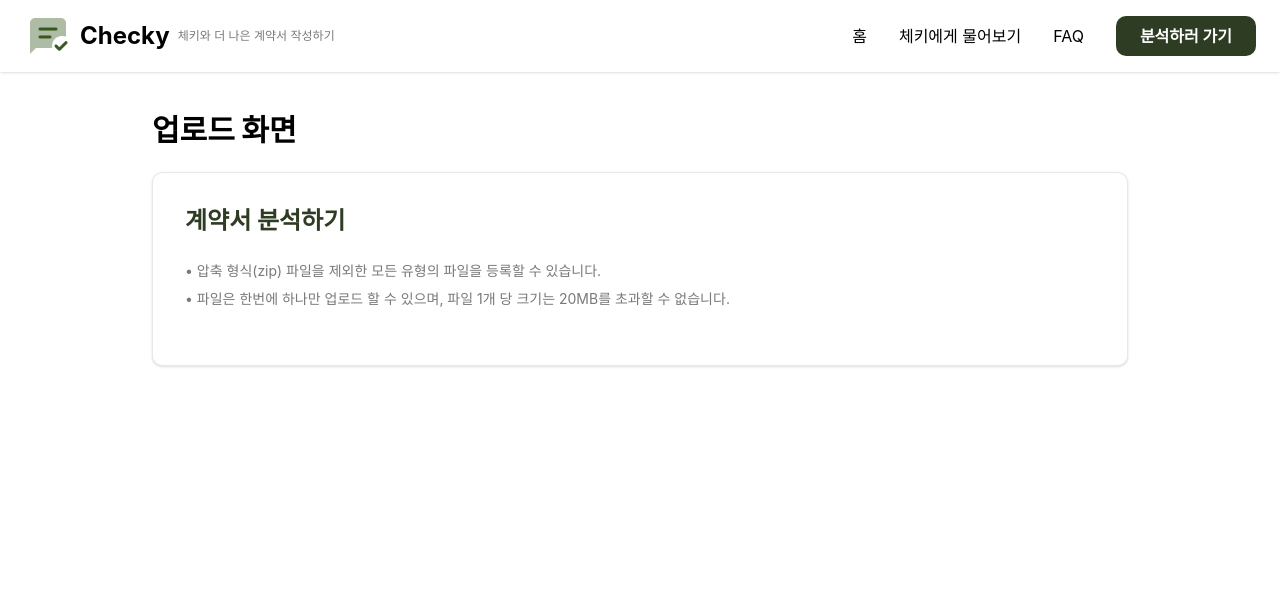
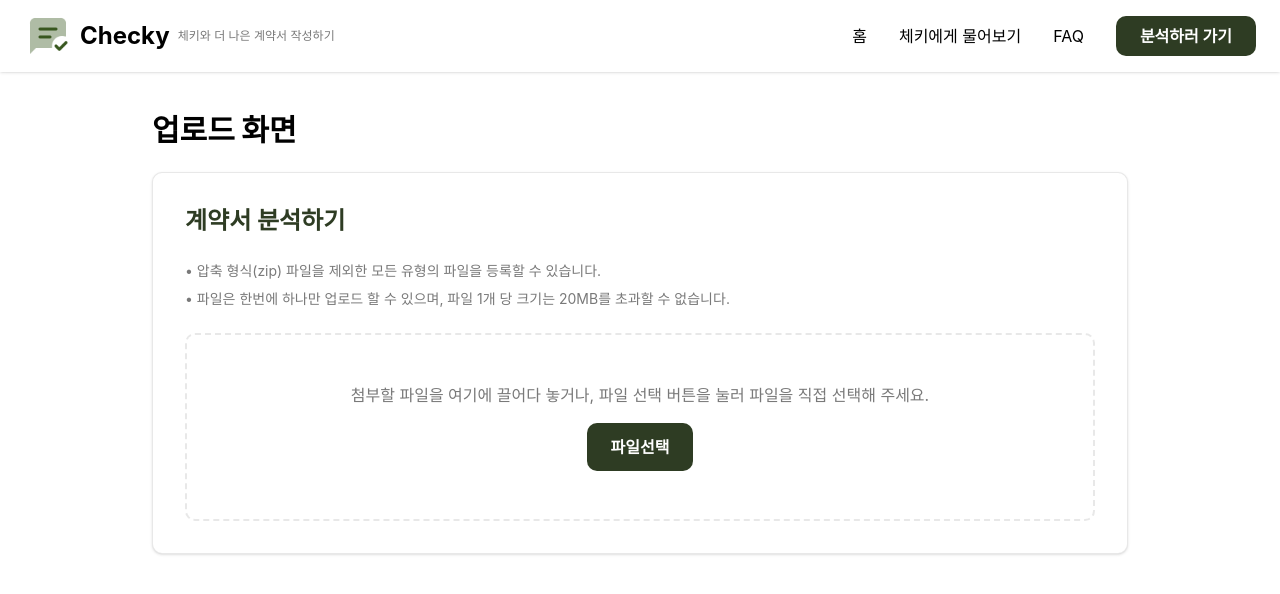
Before and after one commit to clear-checky/checky-FE, a React (Vite) app: page /upload in a window 1280 px wide. Shown: the top 594 px of the page. Built offline with nearby package versions, Linux system fonts and the light colour scheme.

Commit message:
feat: 파일 드래그 앤 드롭 영역 구현
- 점선 테두리 스타일의 드롭 영역 추가
- 호버 시 색상 변경 효과 구현
- 파일 선택 버튼 추가
- 안내 문구 및 중앙 정렬 레이아웃
- 기존 CSS 클래스 활용 (secondary, light-gray)

```diff
--- a/src/pages/UploadPage.tsx
+++ b/src/pages/UploadPage.tsx
@@ -23,7 +23,21 @@ export default function UploadPage() {
             </p>
           </div>
 
-          {/* 여기에 업로드 기능들이 들어갈 예정 */}
+          {/* 파일 드래그 앤 드롭 영역 */}
+          <div className="border-2 border-dashed border-light-gray/60 rounded-[10px] p-12 text-center hover:border-secondary/60 transition-colors">
+            <div className="text-gray mb-4">
+              첨부할 파일을 여기에 끌어다 놓거나, 파일 선택 버튼을 눌러 파일을
+              직접 선택해 주세요.
+            </div>
+
+            {/* 파일 선택 버튼 */}
+            <button
+              type="button"
+              className="bg-secondary text-white px-6 py-3 rounded-[10px] font-semibold hover:opacity-90 transition-opacity"
+            >
+              파일선택
+            </button>
+          </div>
         </div>
       </div>
     </div>
```
